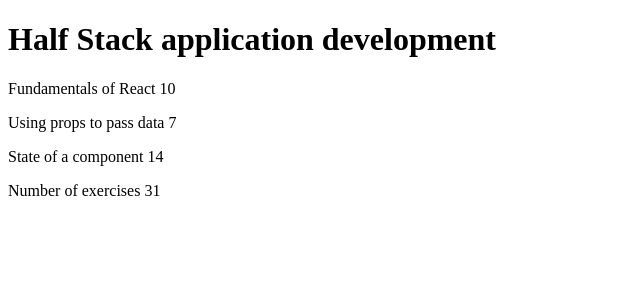
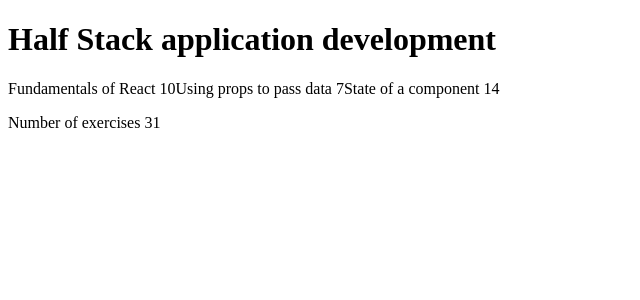
Before and after one commit to omerk42/full-stack-open-2022, a React (Create React App) app in the folder part1/: page / in a window 1280 px wide. Shown: the top 300 px of the page, without its empty margins (0-640 px from the left). Built offline with nearby package versions, Linux system fonts and the light colour scheme.

Commit message:
part 1 1.2

```diff
--- a/part1/src/App.js
+++ b/part1/src/App.js
@@ -9,9 +9,9 @@
 function Content(prop) {
   const obj = prop.object;
   return obj.map((ob) => (
-    <p id={ob.name}>
+    <part id={ob.name}>
       {ob.name} {ob.exe}
-    </p>
+    </part>
   ));
 }
 
```
